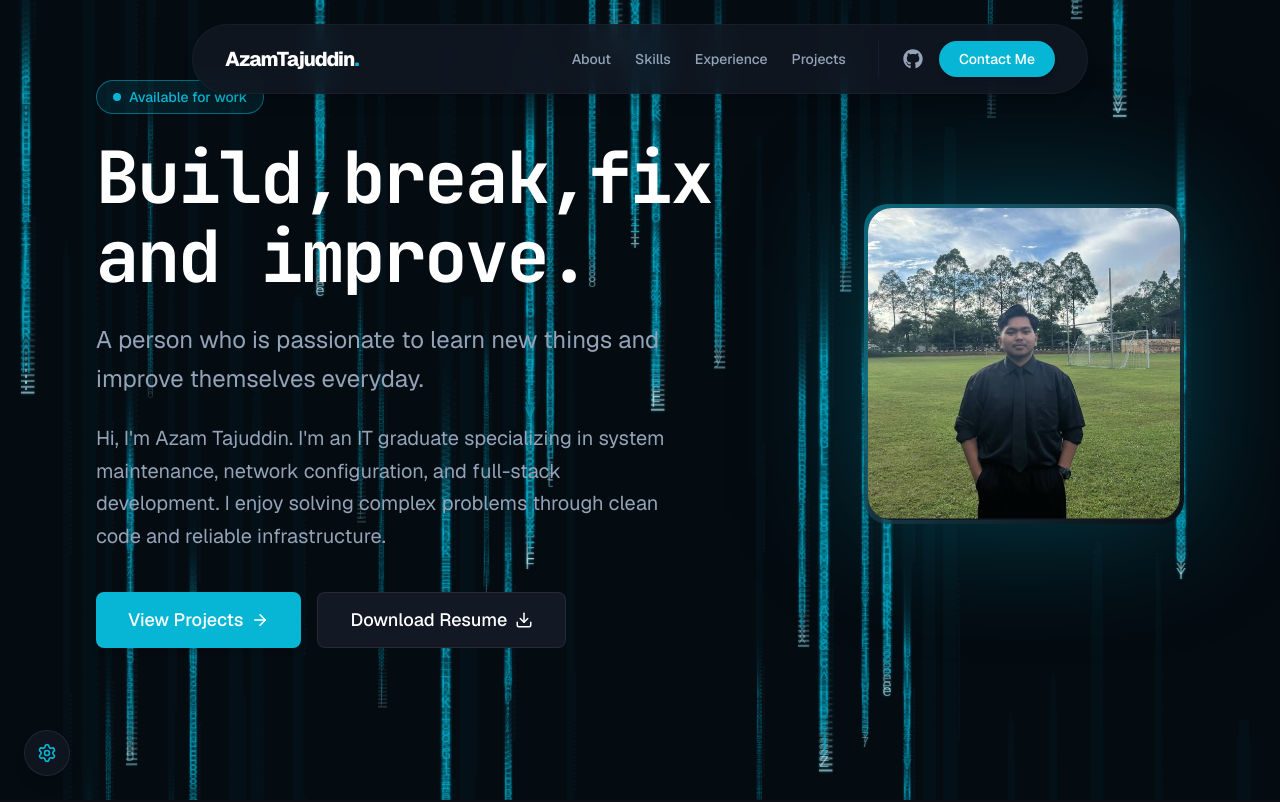
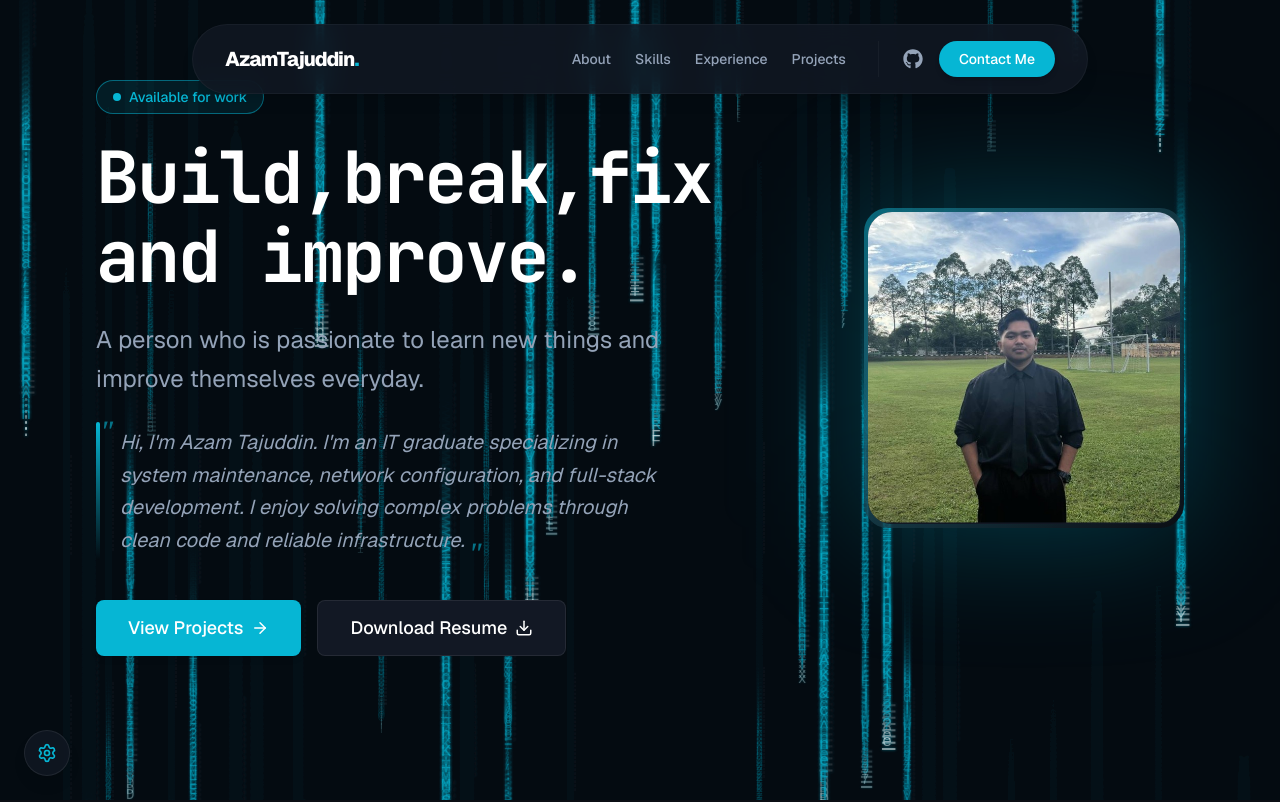
Before and after one commit to MatGol06/azam_portfolio, a Next.js app: page / in a window 1280 px wide. Shown: the top 802 px of the page. Built offline with nearby package versions, Linux system fonts and the light colour scheme.

Commit message:
style: style hero quote as an italic blockquote with a creative gradient border and custom quote marks

```diff
--- a/src/components/sections/HeroSection.jsx
+++ b/src/components/sections/HeroSection.jsx
@@ -46,14 +46,21 @@ export function HeroSection() {
 
         {hero.quote && (
           <motion.div
-            initial={{ opacity: 0, y: 20 }}
-            animate={{ opacity: 1, y: 0 }}
+            initial={{ opacity: 0, x: -20 }}
+            animate={{ opacity: 1, x: 0 }}
             transition={{ duration: 0.5, delay: 0.25 }}
-            className="mb-10 max-w-xl"
+            className="mb-10 max-w-xl relative"
           >
-            <p className="text-lg md:text-xl text-muted/80 leading-relaxed font-sans">
-              {hero.quote}
-            </p>
+            {/* Creative Gradient Left Border */}
+            <div className="absolute top-0 left-0 w-1 h-full bg-gradient-to-b from-primary to-transparent rounded-full" />
+
+            <div className="pl-6 py-1">
+              <p className="text-lg md:text-xl text-muted/90 leading-relaxed italic font-sans relative">
+                <span className="text-primary/60 text-3xl font-serif absolute -left-5 -top-3">"</span>
+                {hero.quote}
+                <span className="text-primary/60 text-3xl font-serif absolute -bottom-4 ml-1">"</span>
+              </p>
+            </div>
           </motion.div>
         )}
 
```
